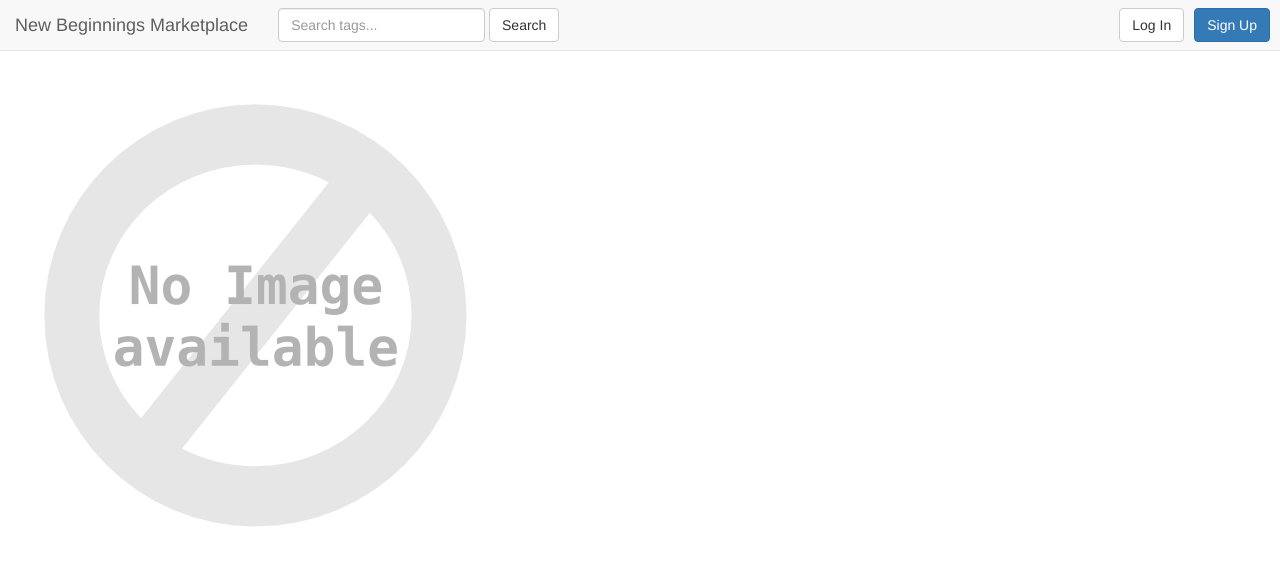
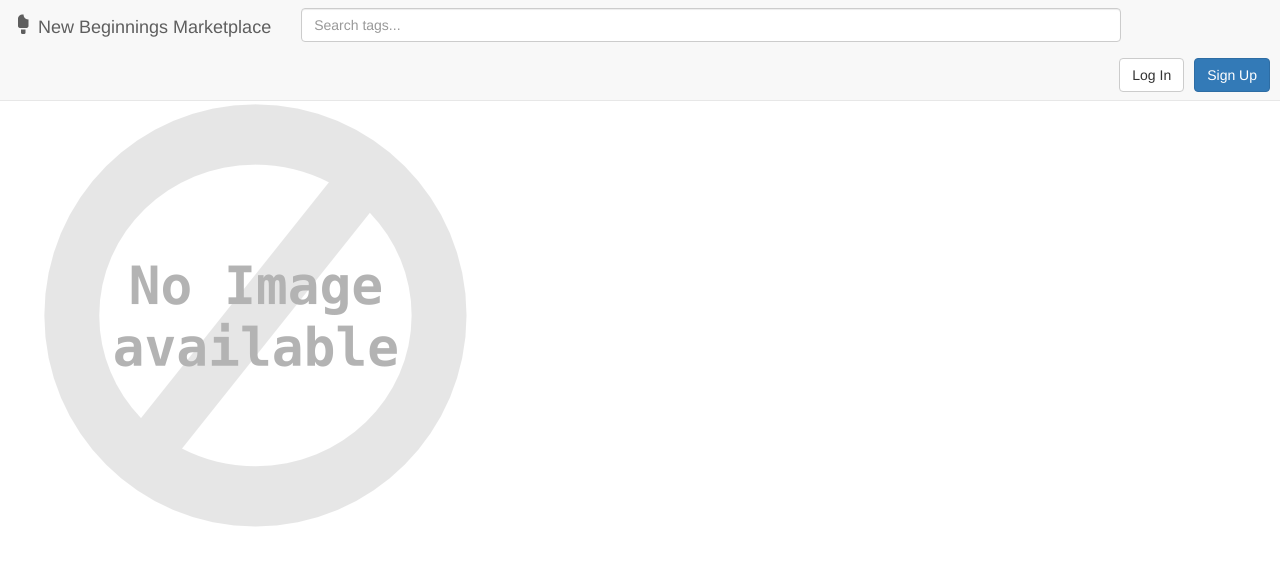
Before and after one commit to WEB-PRG-S13T3AY1617/MP2-Materialize, a Django app: page /photo/2/ in a window 1280 px wide. Shown: the top 571 px of the page. Run offline with Django 3.2, Linux system fonts and the light colour scheme; data comes from the database, SQL or seed files in the repository; some libraries are stand-ins or nearby versions.

Commit message:
minor changes

```diff
--- a/mp2/marketplace/templates/marketplace/includes/header.html
+++ b/mp2/marketplace/templates/marketplace/includes/header.html
@@ -20,17 +20,15 @@
                     <span class="icon-bar"></span>
                     <span class="icon-bar"></span>
                 </button>
-                {% block navtitle %}
-                    <a class="navbar-brand" href="{% url 'marketplace:index' %}">New Beginnings Marketplace</a>
-                {% endblock %}
+                <a class="navbar-brand" href="{% url 'marketplace:index' %}"><span class="glyphicon glyphicon-ice-lolly-tasted" aria-hidden="true"></span> New Beginnings Marketplace</a>
             </div>
 
             <div class="collapse navbar-collapse" id="bs-example-navbar-collapse-1">
                 <form class="navbar-form navbar-left" method="get">
                     <div class="form-group">
-                        <input type="text" class="form-control" name="query" value = "{{ request.GET.query }}" placeholder="Search tags...">
+                        <input type="text" class="form-control" name="query" value = "{{ request.GET.query }}" placeholder="Search tags..." style="width:820px;">
                     </div>
-                    <button type="submit" class="btn btn-default">Search</button>
+{#                    <button type="submit" class="btn btn-default">Search</button>#}
                 </form>
                 {% if user.is_authenticated %}
                     <ul class="nav navbar-nav navbar-right">
```
